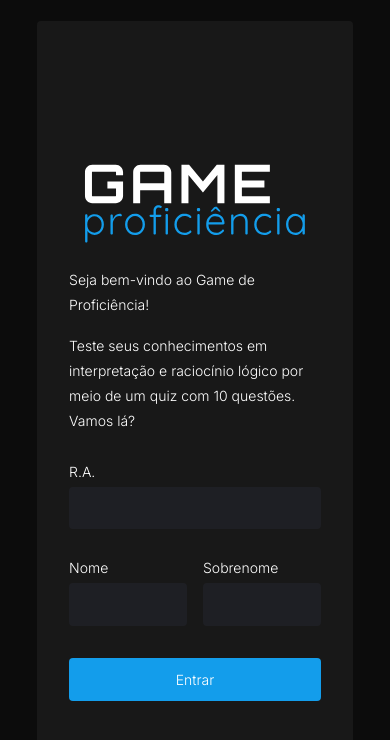
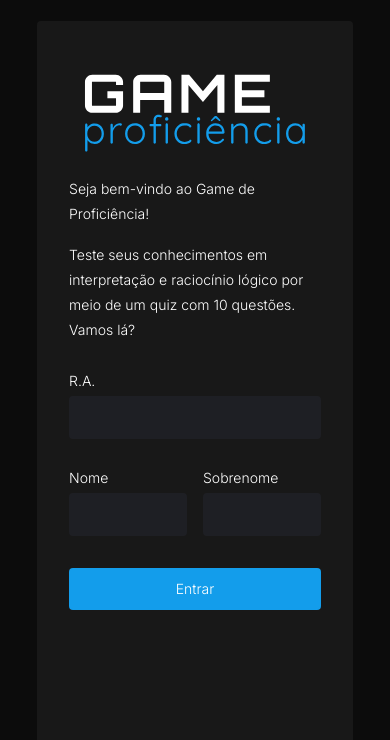
Before and after one commit to AlineGuiseline/game-app-main, a React (Vite) app: page / in a window 390 px wide. Shown: the top 740 px of the page. Built offline with nearby package versions, Linux system fonts and the light colour scheme.

Commit message:
IntroPage mobile adjustment

```diff
--- a/src/pages/IntroPage/styles.js
+++ b/src/pages/IntroPage/styles.js
@@ -62,6 +62,8 @@ const LoginArea = styled.div `
     }
     @media screen and (max-width: 500px){
         padding: 2rem;
+        height: 90%;
+        justify-content: normal;
     }
     @media screen and (max-width: 400px){
         height: 95%;
```
